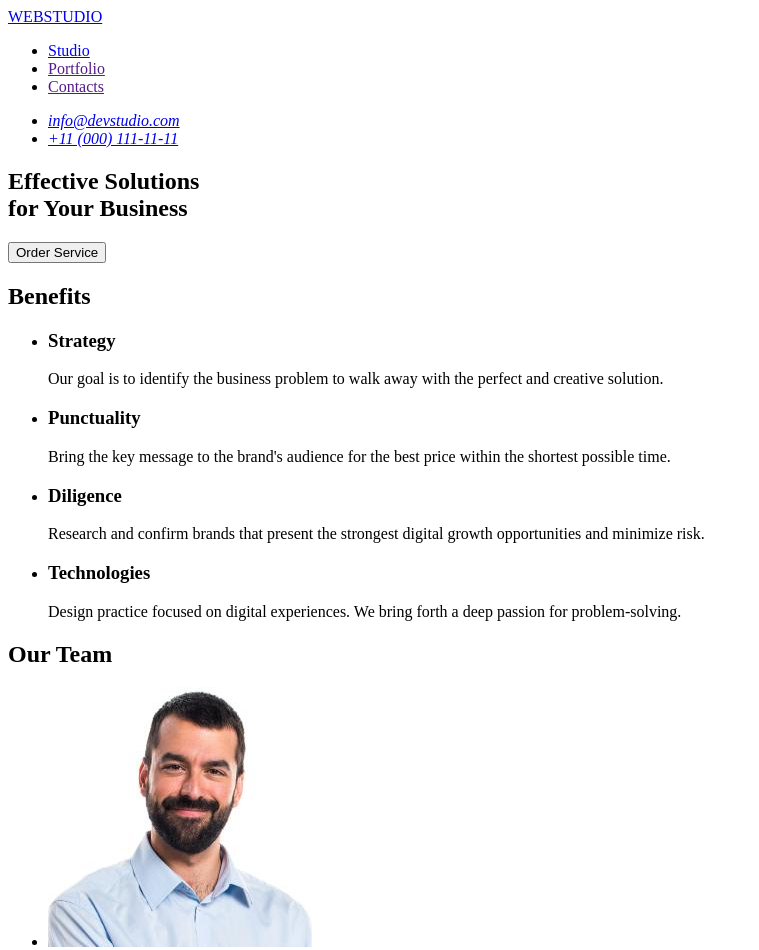
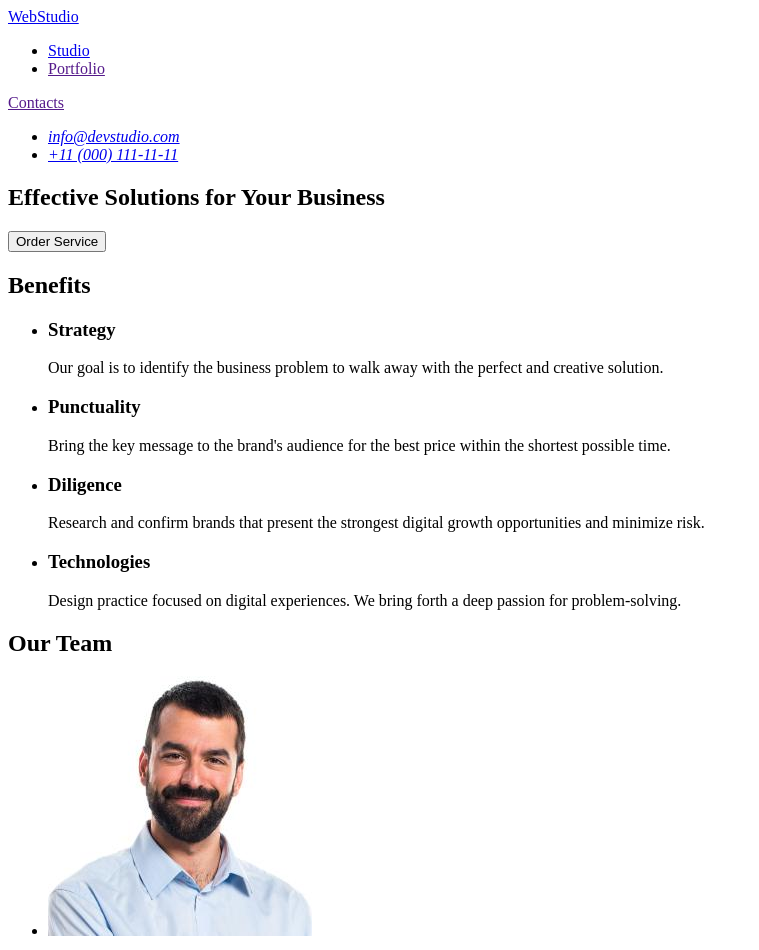
Before and after one commit to GrohotRos/goit-markup-hw-01, a plain HTML site: page index.html in a window 1280 px wide. Shown: the top 950 px of the page, without its empty margins (0-759 px from the left). Drawn offline with Linux system fonts and the light colour scheme.

Commit message:
Work on mistakes

```diff
--- a/index.html
+++ b/index.html
@@ -8,14 +8,14 @@
 
   <body>
     <header>
-      <a href="./index.html">WEBSTUDIO</a>
       <nav>
+        <a href=”./index.html”>WebStudio</a>
         <ul>
           <li><a href="./index.html">Studio</a></li>
           <li><a href="">Portfolio</a></li>
-          <li><a href="">Contacts</a></li>
         </ul>
       </nav>
+      <a href="">Contacts</a>
       <address>
         <ul>
           <li>
@@ -31,7 +31,7 @@
       <!-- section 1 -->
       <section>
         <h1>
-          Effective Solutions <br />
+          Effective Solutions
           for Your Business
         </h1>
         <button type="button">Order Service</button>
@@ -120,7 +120,7 @@
       </section>
     </main>
     <footer>
-      <a href="./index.html">WEBSTUDIO</a>
+      <a href="./index.html">WebStudio</a>
       <p>
         Increase the flow of customers and sales for your business with digital
         marketing & growth solutions.
```
